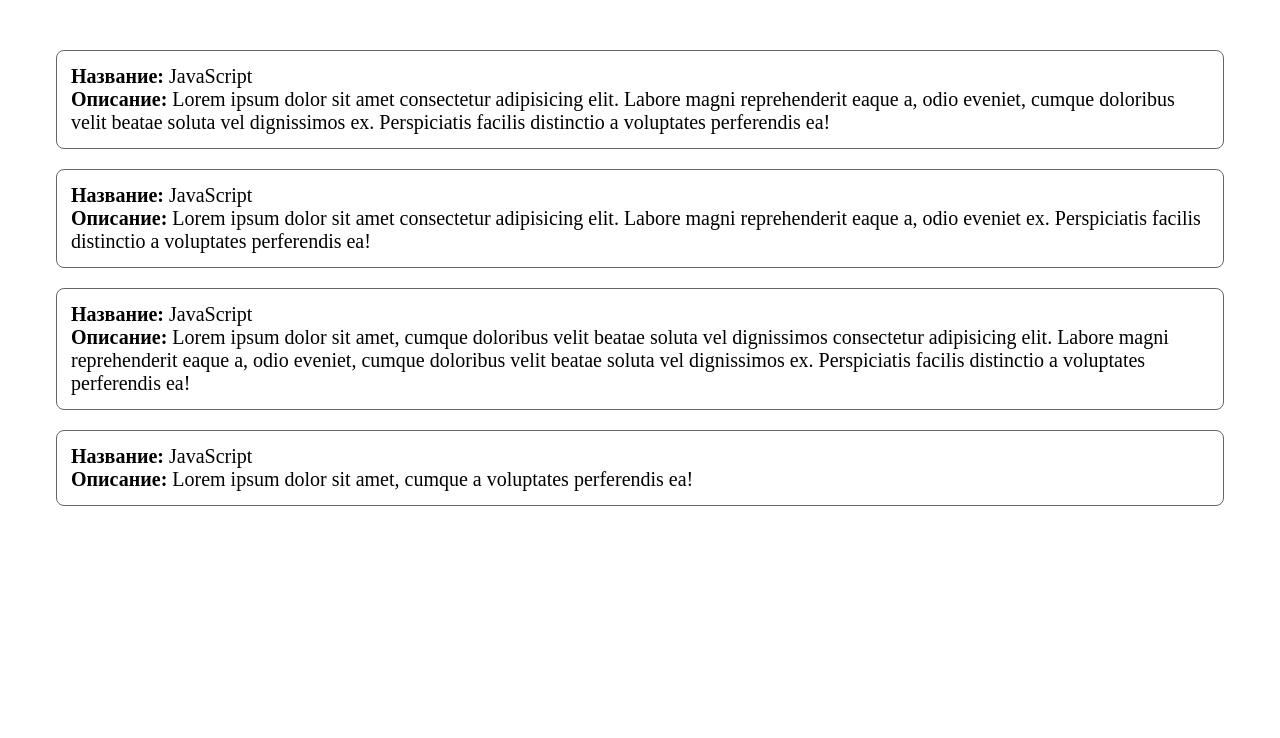
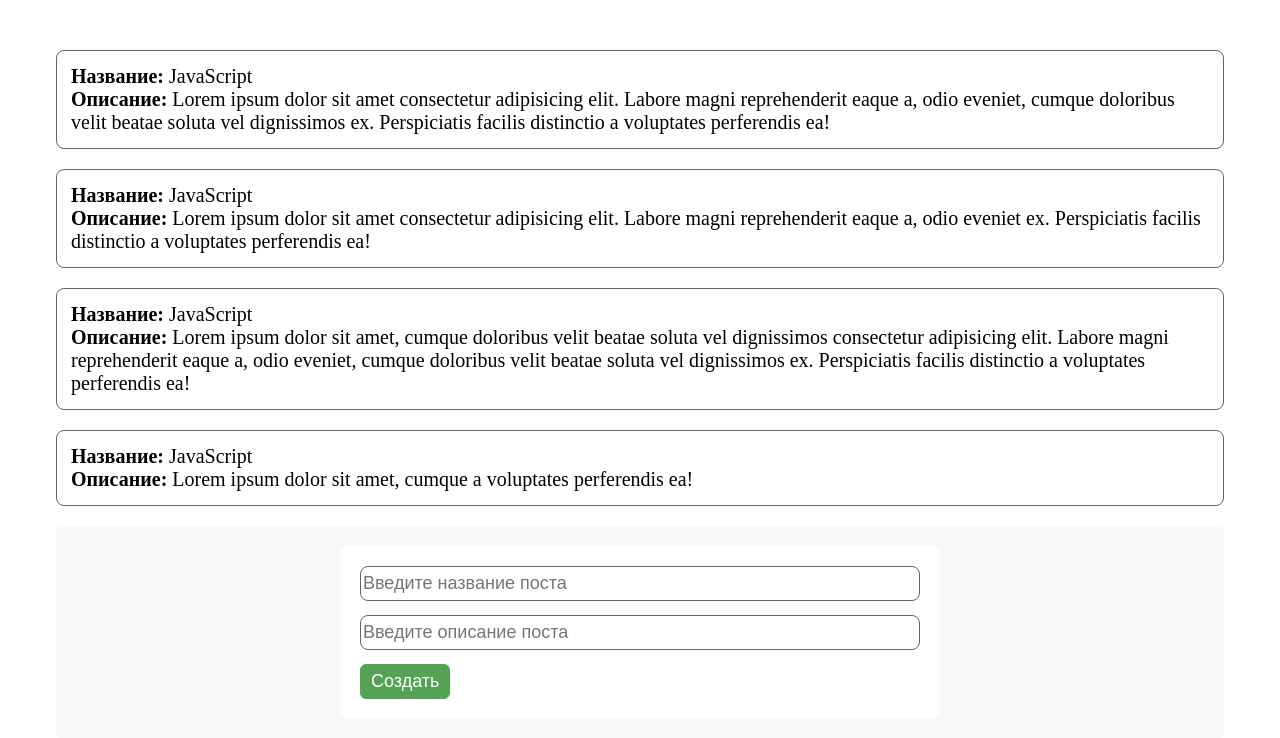
Before and after one commit to AlexGrigorenco/vue-learn, a Vue app: page / in a window 1280 px wide. Shown: the top 738 px of the page. Built offline with nearby package versions, Linux system fonts and the light colour scheme.

Commit message:
two-way binding, stop, prevent

```diff
--- a/src/App.vue
+++ b/src/App.vue
@@ -6,6 +6,23 @@
         <div>
           <strong>Описание:</strong> {{ post.description }}</div>
       </div>
+    </div>
+    <div class="form-wrapper">
+        <form @submit.prevent>
+            <input
+            @input="newPost.title = $event.target.value"
+            v-bind:value="newPost.title"
+            type="text"
+            placeholder="Введите название поста">
+            <input
+            @input="newPost.description = $event.target.value"
+            v-bind:value="newPost.description"
+            type="text"
+            placeholder="Введите описание поста">
+            <div>
+                <button @click="createPost">Создать</button>
+            </div>
+        </form>
     </div>
   </div>
 </template>
@@ -34,10 +51,23 @@
                 title: 'JavaScript',
                 description: 'Lorem ipsum dolor sit amet, cumque  a voluptates perferendis ea!',
             }
-        ]
+        ],
+        newPost: {
+            title: '',
+            description: '',
+        },
     };
   },
-  methods: {},
+  methods: {
+    createPost(){
+        const newPost = {...this.newPost};
+        newPost.id = Date.now();
+        this.posts.push(newPost);
+
+        this.newPost.title = '';
+        this.newPost.description = '';
+    }
+  },
 };
 </script>
 <style>
@@ -54,6 +84,10 @@
   max-width: 1200px;
   padding: 0 16px;
   margin: 0 auto;
+
+  display: flex;
+  flex-direction: column;
+  gap: 20px;
 }
 .post-wrapper{
     display: flex;
@@ -71,4 +105,38 @@
   transition: 0.5s linear;
   cursor: default;
 }
+.form-wrapper{
+    padding: 20px 10px;
+    background: #f3f3f39c;
+    border-radius: 8px;
+}
+form{
+    display: flex;
+    flex-direction: column;
+    gap: 14px;
+    background: #fff;
+    max-width: 600px;
+    margin: 0 auto;
+    padding: 20px;
+    border-radius: 8px;
+}
+form input{
+    padding: 6px 2px;
+    font-size: 18px;
+    border-radius: 8px;
+    border: 1px solid #656565;
+}
+form button{
+    padding: 6px 10px;
+    font-size: 18px;
+    border-radius: 6px;
+    background: rgb(84, 162, 84);
+    border: 1px solid rgb(84, 162, 84);
+    color: #fff;
+}
+form button:hover{
+    background: #fff;
+    color: rgb(84, 162, 84);
+    transition: .4s linear;
+}
 </style>
```
